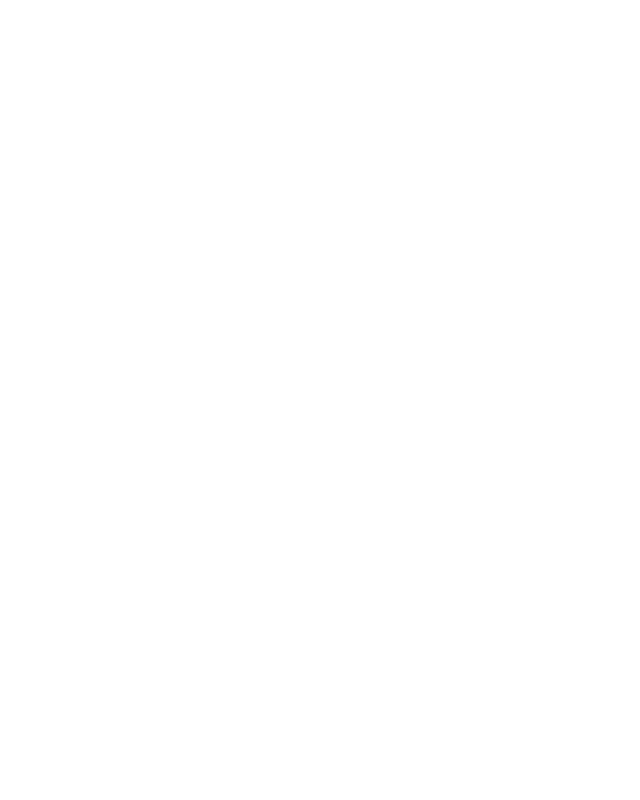
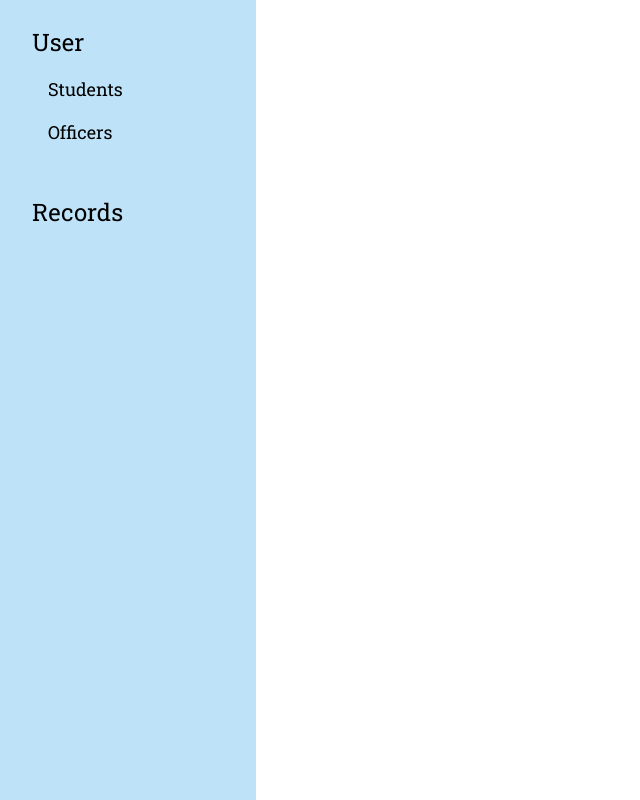
Before and after one commit to pknn/educert, a Nuxt app: page /records in a window 1280 px wide. Before the commit this address had no page. Shown: the whole page, without its empty margins (0-640 px from the left). Built offline with nearby package versions, Linux system fonts and the light colour scheme.

Commit message:
Change Navbar

```diff
--- a/layouts/default.vue
+++ b/layouts/default.vue
@@ -1,8 +1,37 @@
 <template>
-  <div>
+  <div class="flex">
+    <div class="w-1/5 bg-blue-200 h-screen fixed p-2 flex">
+      <ul class="mx-6">
+        <li class="text-2xl py-4">
+          User
+          <ul class="ml-4 py-2">
+            <li class="text-lg py-2">
+              <nuxt-link :to="{ path: '/users/students' }">Students</nuxt-link>
+            </li>
+            <li class="text-lg py-2">
+              <nuxt-link :to="{ path: '/users/officers' }">Officers</nuxt-link>
+            </li>
+          </ul>
+        </li>
+        <li class="text-2xl py-4">
+          <nuxt-link :to="{ path: '/records' }">Records</nuxt-link>
+        </li>
+      </ul>
+    </div>
     <nuxt />
   </div>
 </template>
+
+<script>
+export default {
+  methods: {
+    async logout() {
+      await this.$auth.logout()
+      this.$router.push('/login')
+    }
+  }
+}
+</script>
 
 <style>
 @import url('https://fonts.googleapis.com/css2?family=Roboto+Slab&display=swap');
@@ -16,40 +45,10 @@
   -webkit-font-smoothing: antialiased;
   box-sizing: border-box;
 }
-
 *,
 *:before,
 *:after {
   box-sizing: border-box;
   margin: 0;
 }
-
-.button--green {
-  display: inline-block;
-  border-radius: 4px;
-  border: 1px solid #3b8070;
-  color: #3b8070;
-  text-decoration: none;
-  padding: 10px 30px;
-}
-
-.button--green:hover {
-  color: #fff;
-  background-color: #3b8070;
-}
-
-.button--grey {
-  display: inline-block;
-  border-radius: 4px;
-  border: 1px solid #35495e;
-  color: #35495e;
-  text-decoration: none;
-  padding: 10px 30px;
-  margin-left: 15px;
-}
-
-.button--grey:hover {
-  color: #fff;
-  background-color: #35495e;
-}
 </style>
--- a/layouts/withNav.vue
+++ /dev/null
@@ -1,47 +0,0 @@
-<template>
-  <div>
-    <div class="px-2 py-4 bg-blue-300 inset-t-0 flex shadow">
-      <div class="flex-1" />
-      <div>
-        <button
-          class="px-4 py-2 bg-red-500 rounded text-white hover:bg-red-400"
-          @click="logout"
-        >
-          Logout
-        </button>
-      </div>
-    </div>
-    <nuxt />
-  </div>
-</template>
-
-<script>
-export default {
-  methods: {
-    async logout() {
-      await this.$auth.logout()
-      this.$router.push('/login')
-    }
-  }
-}
-</script>
-
-<style>
-@import url('https://fonts.googleapis.com/css2?family=Roboto+Slab&display=swap');
-html {
-  font-family: 'Roboto Slab', serif;
-  font-size: 16px;
-  word-spacing: 1px;
-  -ms-text-size-adjust: 100%;
-  -webkit-text-size-adjust: 100%;
-  -moz-osx-font-smoothing: grayscale;
-  -webkit-font-smoothing: antialiased;
-  box-sizing: border-box;
-}
-*,
-*:before,
-*:after {
-  box-sizing: border-box;
-  margin: 0;
-}
-</style>
--- /dev/null
+++ b/layouts/withoutNav.vue
@@ -0,0 +1,55 @@
+<template>
+  <div>
+    <nuxt />
+  </div>
+</template>
+
+<style>
+@import url('https://fonts.googleapis.com/css2?family=Roboto+Slab&display=swap');
+html {
+  font-family: 'Roboto Slab', serif;
+  font-size: 16px;
+  word-spacing: 1px;
+  -ms-text-size-adjust: 100%;
+  -webkit-text-size-adjust: 100%;
+  -moz-osx-font-smoothing: grayscale;
+  -webkit-font-smoothing: antialiased;
+  box-sizing: border-box;
+}
+
+*,
+*:before,
+*:after {
+  box-sizing: border-box;
+  margin: 0;
+}
+
+.button--green {
+  display: inline-block;
+  border-radius: 4px;
+  border: 1px solid #3b8070;
+  color: #3b8070;
+  text-decoration: none;
+  padding: 10px 30px;
+}
+
+.button--green:hover {
+  color: #fff;
+  background-color: #3b8070;
+}
+
+.button--grey {
+  display: inline-block;
+  border-radius: 4px;
+  border: 1px solid #35495e;
+  color: #35495e;
+  text-decoration: none;
+  padding: 10px 30px;
+  margin-left: 15px;
+}
+
+.button--grey:hover {
+  color: #fff;
+  background-color: #35495e;
+}
+</style>
--- a/pages/login.vue
+++ b/pages/login.vue
@@ -27,6 +27,7 @@
 
 <script>
 export default {
+  layout: 'withoutNav',
   data() {
     return {
       isUserExists: true
--- a/pages/register.vue
+++ b/pages/register.vue
@@ -60,6 +60,7 @@
 
 <script>
 export default {
+  layout: 'withoutNav',
   auth: false,
   data: () => ({
     role: 'employer',
```
Also changed, not shown: pages/users/officers.vue (added), pages/users/students.vue (added).
